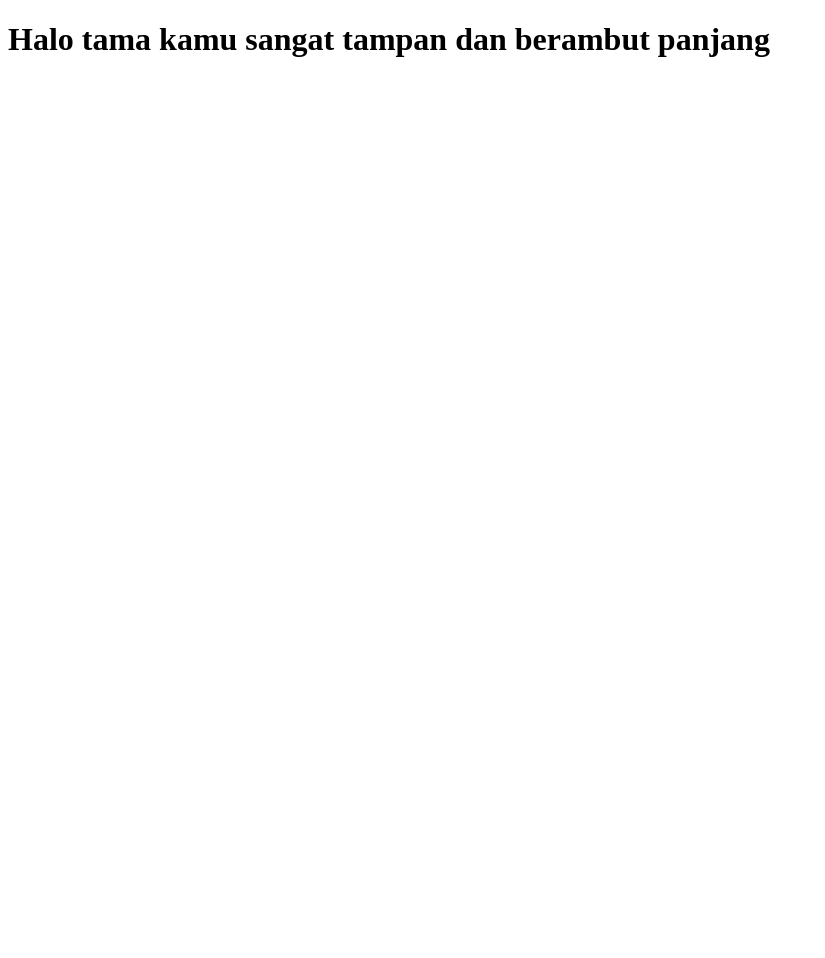
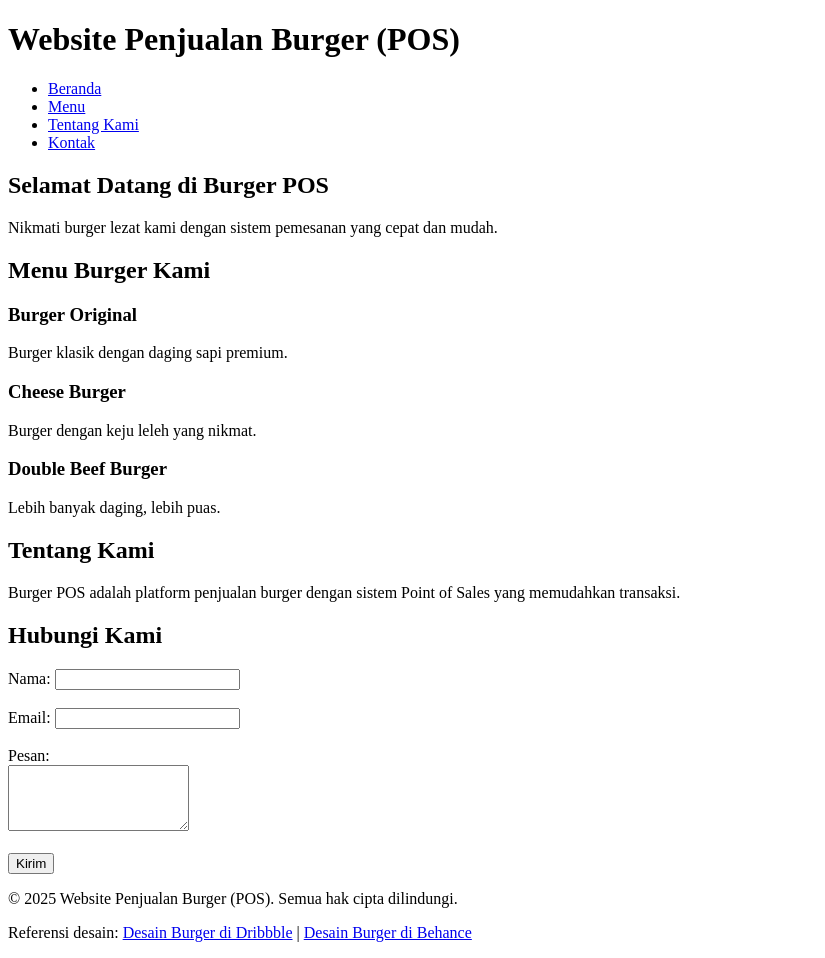
Before and after one commit to Dapaaaaaa/Praktikum-Pemrograman-Web, a plain HTML site: page index.html in a window 1280 px wide. Shown: the whole page, without its empty margins (0-825 px from the left). Before the commit the page ends 800 px from the top, so only its background shows below. Drawn offline with Linux system fonts and the light colour scheme.

Commit message:
Fix HTML

```diff
--- a/index.html
+++ b/index.html
@@ -6,6 +6,74 @@
     <title>POS Burger</title>
 </head>
 <body>
-    <h1>Halo tama kamu sangat tampan dan berambut panjang</h1>
+  <!-- Bagian Header / Navigasi -->
+  <header>
+    <h1>Website Penjualan Burger (POS)</h1>
+    <nav>
+      <ul>
+        <li><a href="#beranda">Beranda</a></li>
+        <li><a href="#menu">Menu</a></li>
+        <li><a href="#tentang">Tentang Kami</a></li>
+        <li><a href="#kontak">Kontak</a></li>
+      </ul>
+    </nav>
+  </header>
+
+  <!-- Bagian Hero / Beranda -->
+  <section id="beranda">
+    <h2>Selamat Datang di Burger POS</h2>
+    <p>Nikmati burger lezat kami dengan sistem pemesanan yang cepat dan mudah.</p>
+  </section>
+
+  <!-- Bagian Menu -->
+  <main>
+    <section id="menu">
+      <h2>Menu Burger Kami</h2>
+      <article>
+        <h3>Burger Original</h3>
+        <p>Burger klasik dengan daging sapi premium.</p>
+      </article>
+      <article>
+        <h3>Cheese Burger</h3>
+        <p>Burger dengan keju leleh yang nikmat.</p>
+      </article>
+      <article>
+        <h3>Double Beef Burger</h3>
+        <p>Lebih banyak daging, lebih puas.</p>
+      </article>
+    </section>
+
+    <!-- Bagian Tentang Kami -->
+    <section id="tentang">
+      <h2>Tentang Kami</h2>
+      <p>Burger POS adalah platform penjualan burger dengan sistem Point of Sales yang memudahkan transaksi.</p>
+    </section>
+  </main>
+
+  <!-- Bagian Kontak -->
+  <section id="kontak">
+    <h2>Hubungi Kami</h2>
+    <form>
+      <label for="nama">Nama:</label>
+      <input type="text" id="nama" name="nama" required><br><br>
+
+      <label for="email">Email:</label>
+      <input type="email" id="email" name="email" required><br><br>
+
+      <label for="pesan">Pesan:</label><br>
+      <textarea id="pesan" name="pesan" rows="4" required></textarea><br><br>
+
+      <button type="submit">Kirim</button>
+    </form>
+  </section>
+
+  <!-- Bagian Footer -->
+  <footer>
+    <p>&copy; 2025 Website Penjualan Burger (POS). Semua hak cipta dilindungi.</p>
+    <p>Referensi desain:
+      <a href="https://dribbble.com/tags/burger_website" target="_blank">Desain Burger di Dribbble</a> |
+      <a href="https://www.behance.net/search/projects?search=burger%20website" target="_blank">Desain Burger di Behance</a>
+    </p>
+  </footer>
 </body>
 </html>
```
